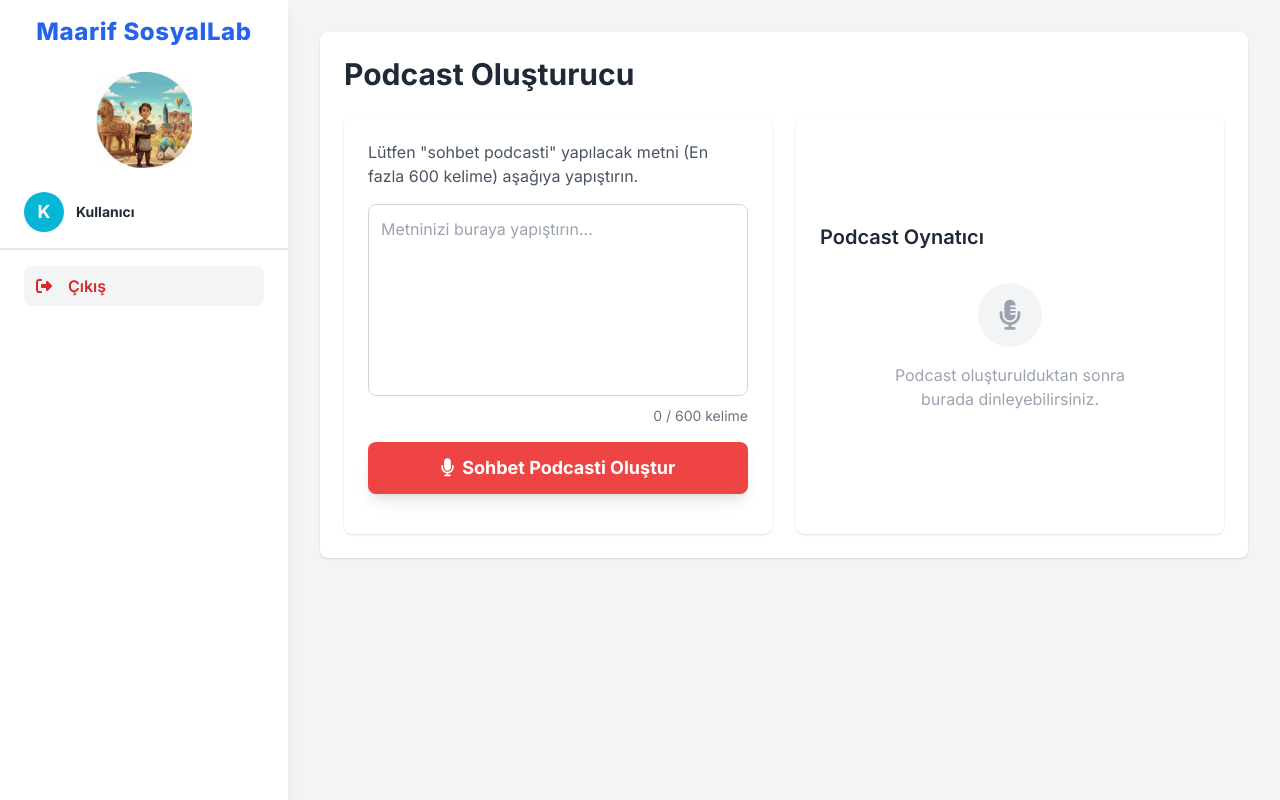
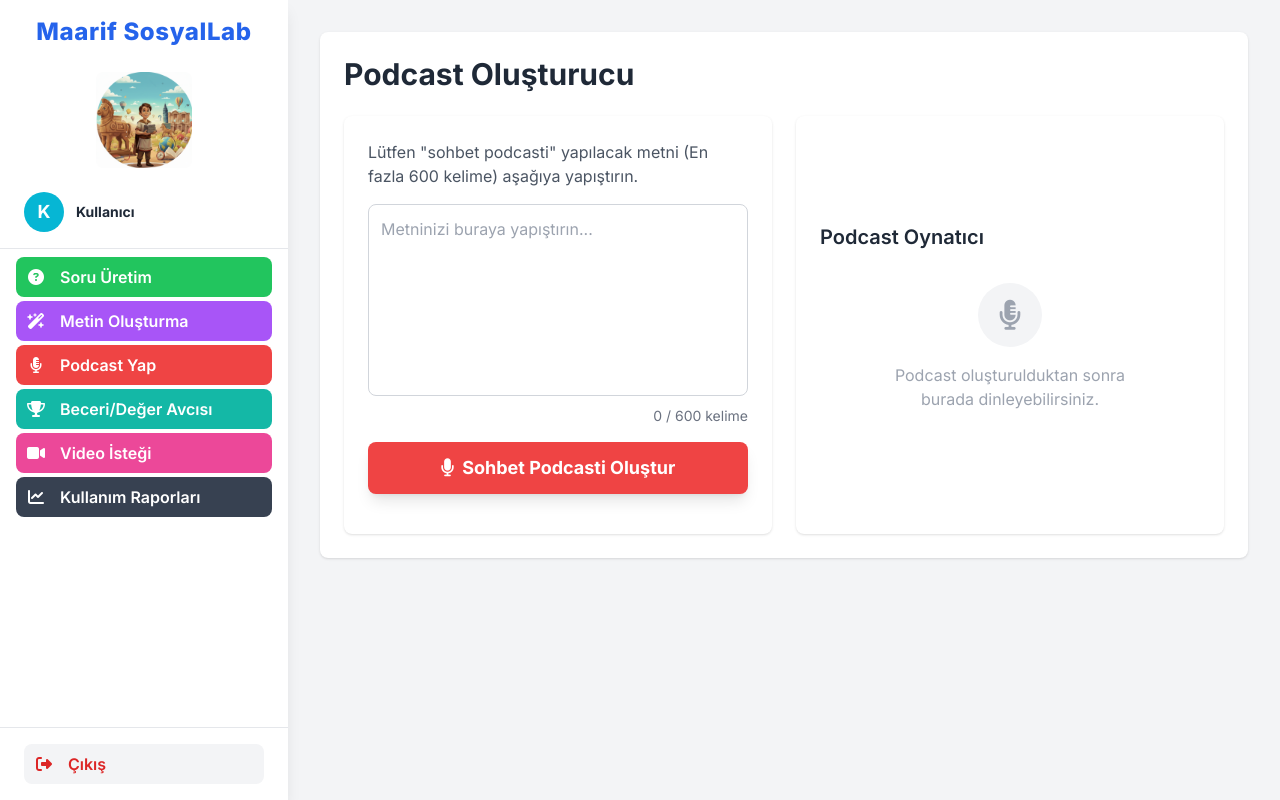
Before and after one commit to tahsinaydoganphd-web/maarifsosyallab, a Flask app: page /podcast_paneli in a window 1280 px wide. Run offline with Flask 3, Linux system fonts and the light colour scheme; the visitor is signed in with stand-in values (Sample User, id 1); some libraries are stand-ins or nearby versions.

Commit message:
Update podcast.html

```diff
--- a/templates/podcast.html
+++ b/templates/podcast.html
@@ -47,50 +47,52 @@
                 </div>
             </div>
         </div>
-                {% if role == 'student' %}
              <nav class="flex-1 overflow-y-auto p-2 space-y-1 no-bounce">
 
     {% if role == 'student' %}
-            <a id="link-metin-analiz" href="/metin-analiz" class="flex items-center mx-2 p-2 rounded-lg text-white font-semibold bg-blue-500 hover:bg-blue-600 transition-all">
+        <a href="/metin-analiz" class="flex items-center mx-2 p-2 rounded-lg text-white font-semibold bg-blue-500 hover:bg-blue-600 transition-all">
             <i class="fa-solid fa-file-pen mr-3 w-6 text-center"></i><span>Metin Analiz</span>
         </a>
-            {% endif %}
-
-            <a id="link-soru-uretim" href="/soru-uretim" class="flex items-center mx-2 p-2 rounded-lg text-white font-semibold bg-green-500 hover:bg-green-600 transition-all">
+        <a href="/soru-uretim" class="flex items-center mx-2 p-2 rounded-lg text-white font-semibold bg-green-500 hover:bg-green-600 transition-all">
             <i class="fa-solid fa-circle-question mr-3 w-6 text-center"></i><span>Soru Üretim</span>
         </a>
+        <a href="/haritada-bul" class="flex items-center mx-2 p-2 rounded-lg text-white font-semibold bg-orange-500 hover:bg-orange-600 transition-all">
+            <i class="fa-solid fa-map-location-dot mr-3 w-6 text-center"></i><span>Haritada Bul</span>
+        </a>
+        <a href="/podcast_paneli" class="flex items-center mx-2 p-2 rounded-lg text-white font-semibold bg-red-500 hover:bg-red-600 transition-all">
+            <i class="fa-solid fa-microphone-lines mr-3 w-6 text-center"></i><span>Podcast Yap</span>
+        </a>
+        <a href="/seyret-bul-liste" class="flex items-center mx-2 p-2 rounded-lg text-white font-semibold bg-indigo-500 hover:bg-indigo-600 transition-all">
+            <i class="fa-solid fa-magnifying-glass-plus mr-3 w-6 text-center"></i><span>Seyret Bul</span>
+        </a>
+        <a href="/yarisma-secim" class="flex items-center mx-2 p-2 rounded-lg text-white font-semibold bg-teal-500 hover:bg-teal-600 transition-all">
+            <i class="fa-solid fa-trophy mr-3 w-6 text-center"></i><span>Beceri/Değer Avcısı</span>
+        </a>
+        <a href="/video-istegi" class="flex items-center mx-2 p-2 rounded-lg text-white font-semibold bg-pink-500 hover:bg-pink-600 transition-all">
+            <i class="fa-solid fa-video mr-3 w-6 text-center"></i><span>Video İsteği</span>
+        </a>
 
-            {% if role != 'student' %}
-            <a id="link-metin-olusturma" href="/metin-olusturma" class="flex items-center mx-2 p-2 rounded-lg text-white font-semibold bg-purple-500 hover:bg-purple-600 transition-all">
+    {% else %}
+        <a href="/soru-uretim" class="flex items-center mx-2 p-2 rounded-lg text-white font-semibold bg-green-500 hover:bg-green-600 transition-all">
+            <i class="fa-solid fa-circle-question mr-3 w-6 text-center"></i><span>Soru Üretim</span>
+        </a>
+        <a href="/metin-olusturma" class="flex items-center mx-2 p-2 rounded-lg text-white font-semibold bg-purple-500 hover:bg-purple-600 transition-all">
             <i class="fa-solid fa-wand-magic-sparkles mr-3 w-6 text-center"></i><span>Metin Oluşturma</span>
         </a>
-            {% endif %}
-
-            {% if role == 'student' %}
-            <a id="link-haritada-bul" href="/haritada-bul" class="flex items-center mx-2 p-2 rounded-lg text-white font-semibold bg-orange-500 hover:bg-orange-600 transition-all">
-                <i class="fa-solid fa-map-location-dot mr-3 w-6 text-center"></i><span>Haritada Bul</span>
+        <a href="/podcast_paneli" class="flex items-center mx-2 p-2 rounded-lg text-white font-semibold bg-red-500 hover:bg-red-600 transition-all">
+            <i class="fa-solid fa-microphone-lines mr-3 w-6 text-center"></i><span>Podcast Yap</span>
+        </a>
+        <a href="/yarisma-secim" class="flex items-center mx-2 p-2 rounded-lg text-white font-semibold bg-teal-500 hover:bg-teal-600 transition-all">
+            <i class="fa-solid fa-trophy mr-3 w-6 text-center"></i><span>Beceri/Değer Avcısı</span>
+        </a>
+        <a href="/video-istegi" class="flex items-center mx-2 p-2 rounded-lg text-white font-semibold bg-pink-500 hover:bg-pink-600 transition-all">
+            <i class="fa-solid fa-video mr-3 w-6 text-center"></i><span>Video İsteği</span>
+        </a>
+        <a href="javascript:void(0)" onclick="openRaporlarModal()" class="flex items-center mx-2 p-2 rounded-lg text-white font-semibold bg-gray-700 hover:bg-gray-800 transition-all">
+             <i class="fa-solid fa-chart-line mr-3 w-6 text-center"></i><span>Kullanım Raporları</span>
         </a>
     {% endif %}
-
-            <a id="link-podcast" href="/podcast_paneli" class="flex items-center mx-2 p-2 rounded-lg text-white font-semibold bg-red-500 hover:bg-red-600 transition-all">
-                <i class="fa-solid fa-microphone-lines mr-3 w-6 text-center"></i><span>Podcast Yap</span>
-            </a>
-
-            {% if role == 'student' %}
-            <a id="link-seyret-bul" href="/seyret-bul-liste" class="flex items-center mx-2 p-2 rounded-lg text-white font-semibold bg-indigo-500 hover:bg-indigo-600 transition-all">
-                <i class="fa-solid fa-magnifying-glass-plus mr-3 w-6 text-center"></i><span>Seyret Bul</span>
-            </a>
-            {% endif %}
-
-            <a id="link-yarisma" href="/yarisma-secim" class="flex items-center mx-2 p-2 rounded-lg text-white font-semibold bg-teal-500 hover:bg-teal-600 transition-all">
-                <i class="fa-solid fa-trophy mr-3 w-6 text-center"></i><span>Beceri/Değer Avcısı</span>
-            </a>
-
-            <a id="link-video-istegi" href="/video-istegi" class="flex items-center mx-2 p-2 rounded-lg text-white font-semibold bg-pink-500 hover:bg-pink-600 transition-all">
-                <i class="fa-solid fa-video mr-3 w-6 text-center"></i><span>Video İsteği</span>
-            </a>
 </nav>
-        {% endif %}
         <div class="p-4 border-t border-gray-200">
             <a href="/"
                 class="flex items-center mx-2 p-2 rounded-lg text-red-600 font-semibold bg-gray-100 hover:bg-red-100 hover:text-red-700 transition-all">
```
Lines whose indentation alone changed are shown as unchanged.
